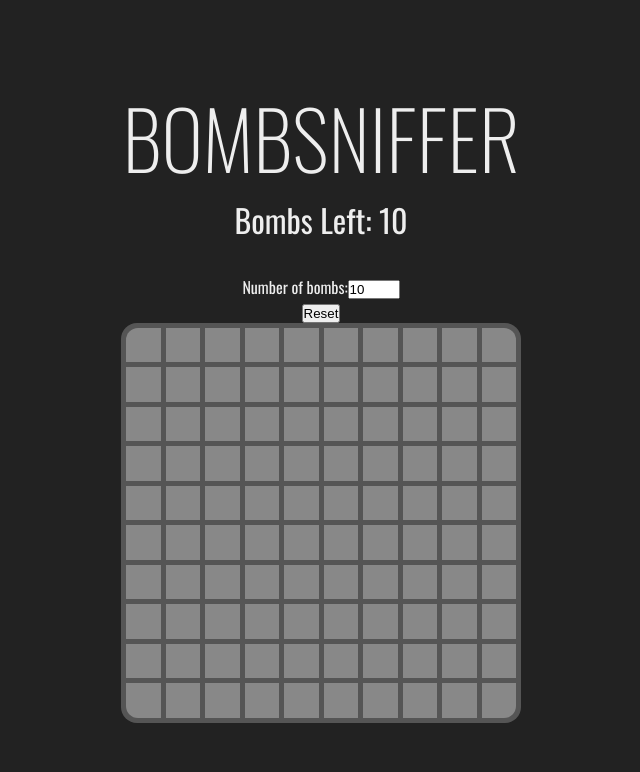
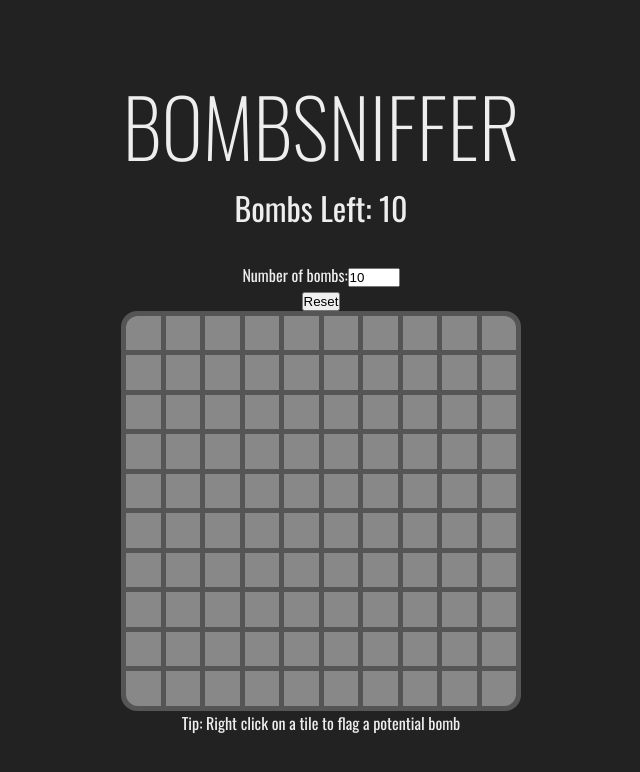
Before and after one commit to Tjklimoski/bombsniffer, a React (Vite) app: page / in a window 1280 px wide. Shown: the top 772 px of the page, without its empty margins (319-959 px from the left). Built offline with nearby package versions, Linux system fonts and the light colour scheme.

Commit message:
Add a text tip below the board, telling users how to flag a tile

```diff
--- a/src/App.jsx
+++ b/src/App.jsx
@@ -122,6 +122,7 @@ function App() {
           <Tile key={tile.id} {...tile} />
         ))}
       </div>
+      <p className="tip">Tip: Right click on a tile to flag a potential bomb</p>
     </>
   );
 }
```
